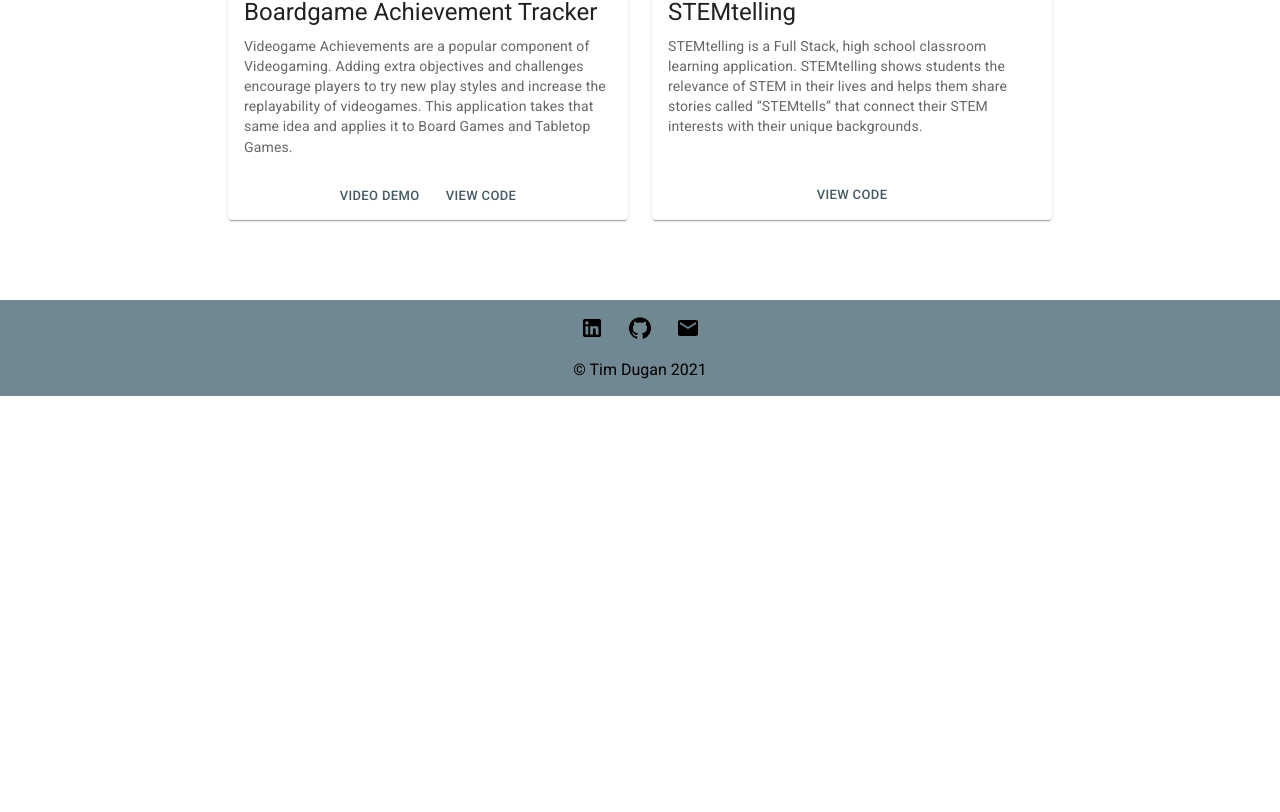
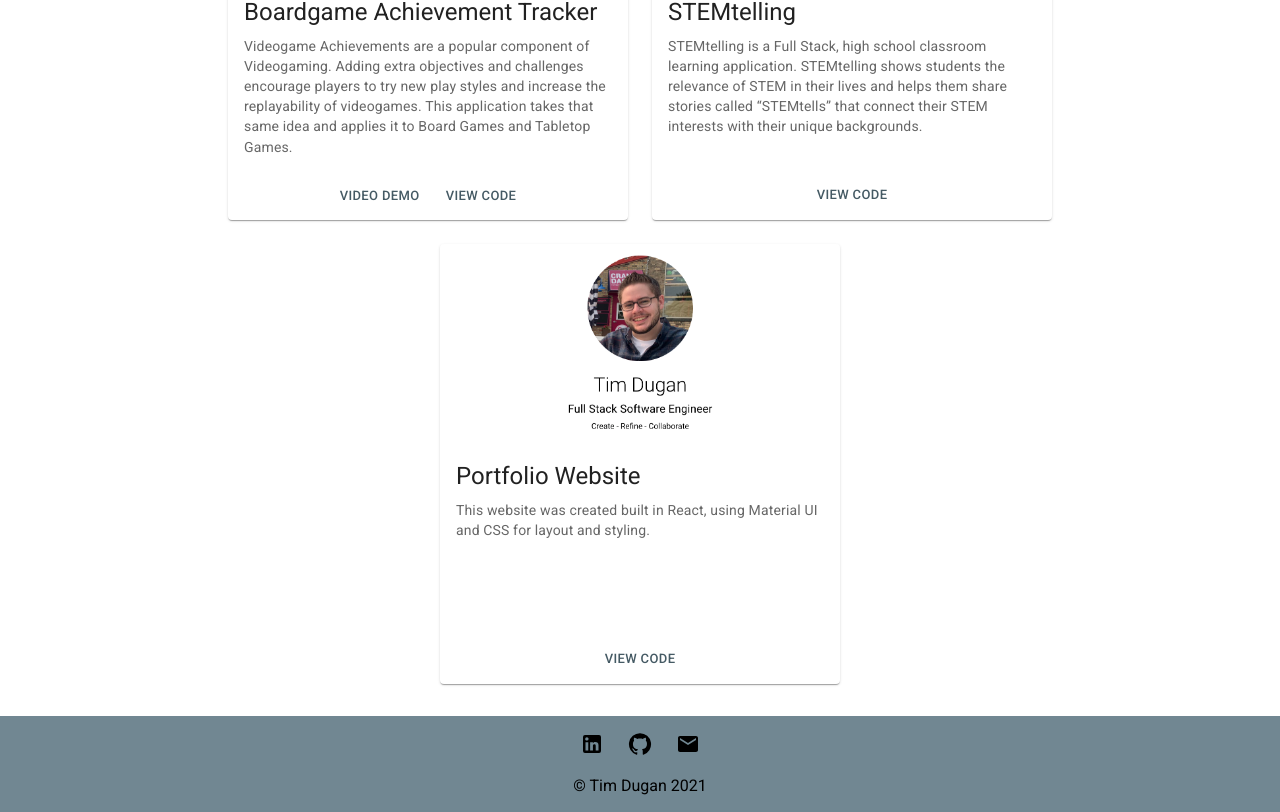
Before and after one commit to tadugan/tadugan.github.io, a React (Create React App) app: page /#/portfolio in a window 1280 px wide. Shown: the part 404-1216 px from the top of the page. Before the commit the page ends 800 px from the top, so only its background shows below. Built offline with nearby package versions, Linux system fonts and the light colour scheme.

Commit message:
Added new screenshots to Portfolio Porjects.

```diff
--- a/src/components/Portfolio/Portfolio.jsx
+++ b/src/components/Portfolio/Portfolio.jsx
@@ -2,7 +2,9 @@ import { Grid, Typography } from "@mui/material";
 import React from "react";
 import ProjectCard from "../ProjectCard/ProjectCard";
 import './Portfolio.css';
-import bgatImage from '/Users/Tim/Desktop/Prime Academy/Tier IV/react-portfolio/src/images/AchievementTrackerScreenshot.png';
+import bgatImage from '../../images/AchievementTrackerScreenshot.png';
+import stemtellingImage from '../../images/STEMtellingScreenshot.png';
+import portfolioImage from '../../images/PortfolioScreenshot.png';
 
 const projectArray = [
   {
@@ -16,9 +18,17 @@ const projectArray = [
   {
     name: 'STEMtelling',
     description: 'STEMtelling is a Full Stack, high school classroom learning application. STEMtelling shows students the relevance of STEM in their lives and helps them share stories called “STEMtells” that connect their STEM interests with their unique backgrounds.',
-    image_url: '',
+    image_url: stemtellingImage,
     video_url: '',
     code_url: 'https://github.com/tadugan/stemtelling',
+    deployment_url: ''
+  },
+  {
+    name: 'Portfolio Website',
+    description: 'This website was created built in React, using Material UI and CSS for layout and styling.',
+    image_url: portfolioImage,
+    video_url: '',
+    code_url: 'https://github.com/tadugan/tim-dugan-portfolio',
     deployment_url: ''
   }
 ]
```
Also changed, not shown: src/images/PortfolioScreenshot.png (added), src/images/STEMtellingScreenshot.png (added).
